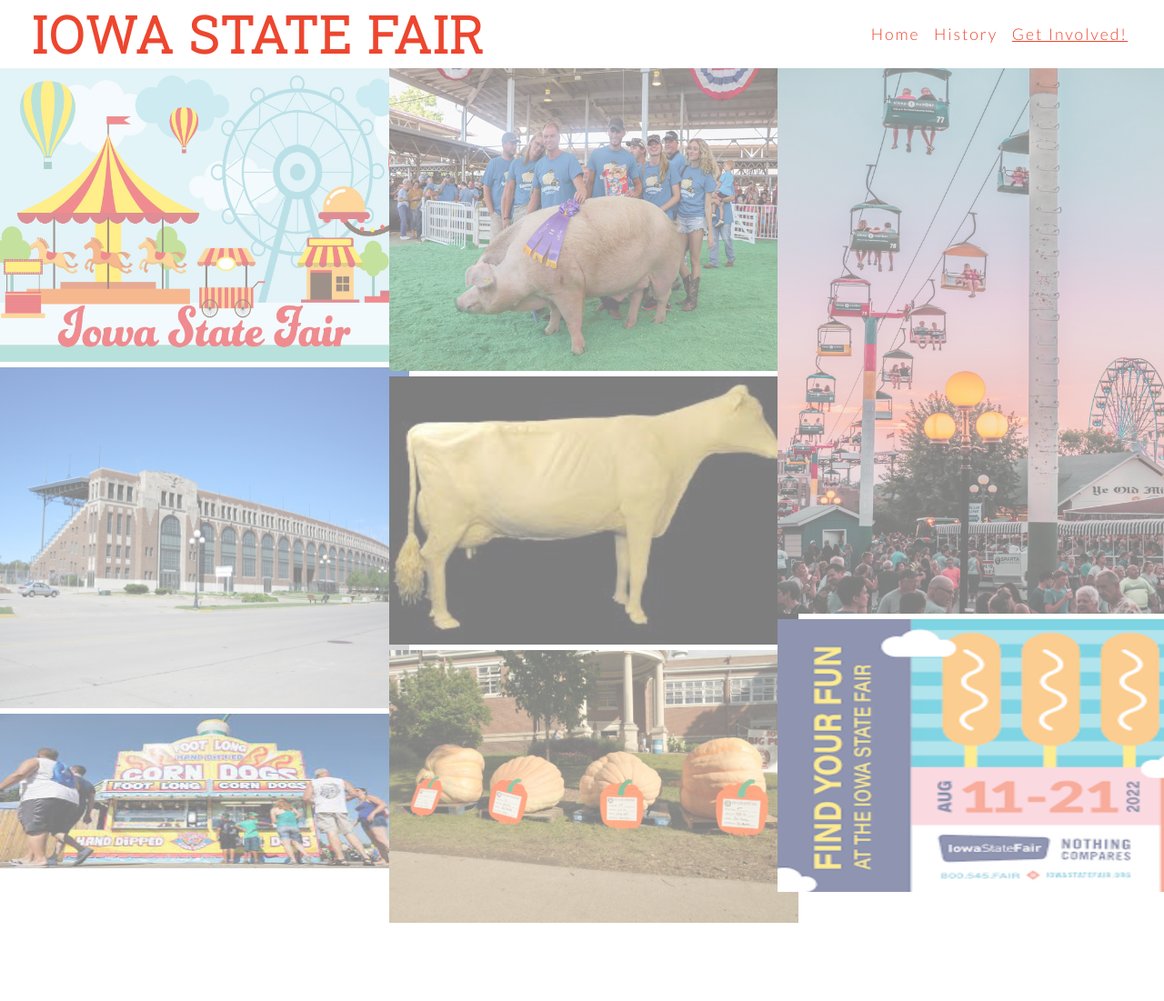
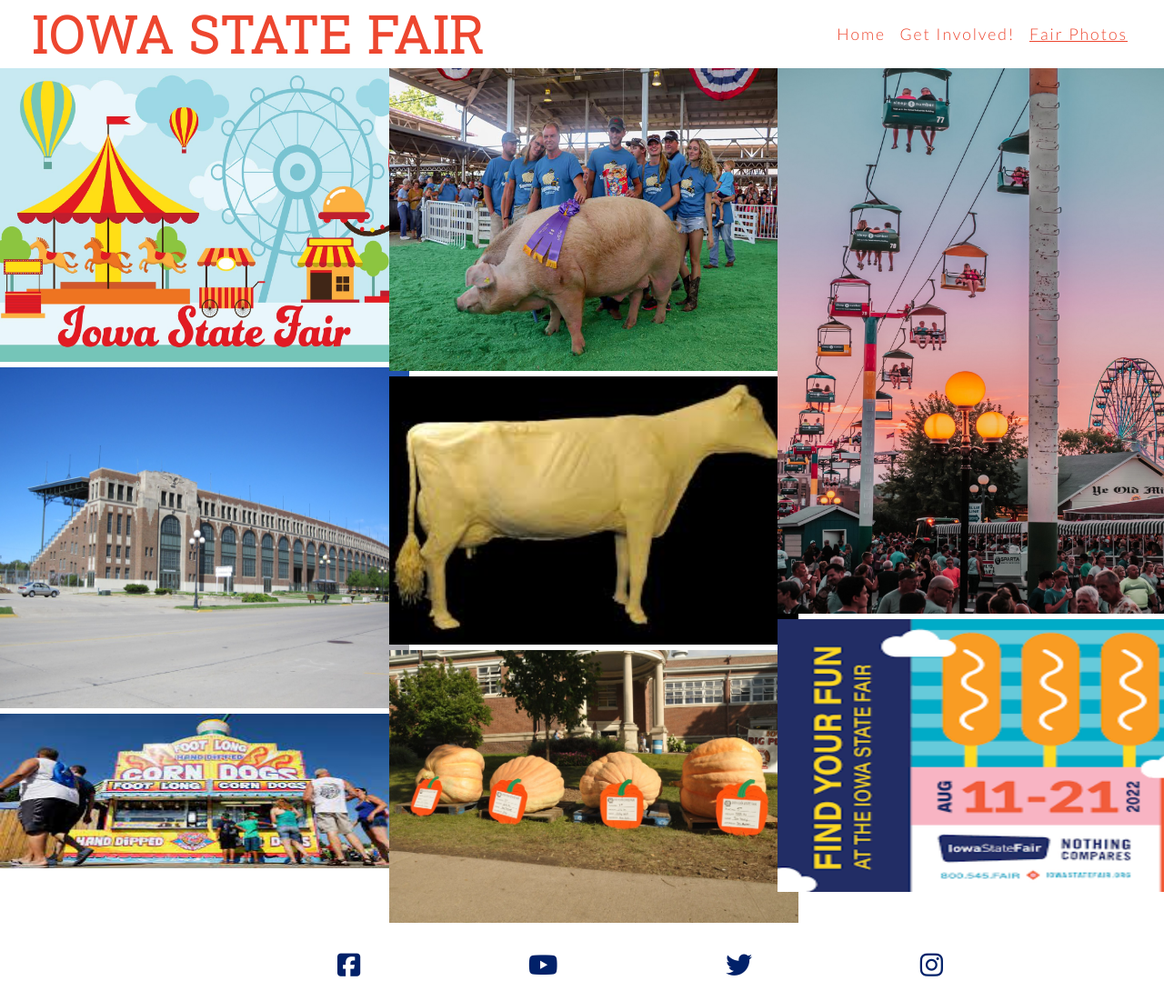
Before and after one commit to Kaylaesmith1/ia-state-fair-history, a plain HTML site: page photos.html in a window 1280 px wide. Shown: the top 1101 px of the page at 91% size. Before the commit the page ends 1021 px from the top, so only its background shows below. Drawn offline with Linux system fonts and the light colour scheme.

Commit message:
Change page content. Fix bug in footer.

```diff
--- a/assets/css/style.css
+++ b/assets/css/style.css
@@ -297,6 +297,19 @@
     clear: both;
     line-height: 1.5;
     column-gap: 3px;
-    opacity: 0.5;
+    /* opacity: 0.5; */
+
+    /*switch butter cow and corn dogs image */
 
 }
+
+.form {
+    background-color: yellow;
+    z-index: 100000;
+    margin-bottom: 50px;
+    width: 100%;
+}
+
+#department {
+    border: 1px solid black;
+}
--- a/involved.html
+++ b/photos.html
@@ -7,10 +7,10 @@
     <meta name="description" content="A brief history of the Iowa State Fair, located in Iowa, USA. ">
     <meta name="keywords" content="iowa, state fair, midwest, attractions, butter cow, food on a stick">
     <link rel="stylesheet" href="assets/css/style.css">
+    <script src="https://kit.fontawesome.com/6062d620b3.js" crossorigin="anonymous"></script>
     <title>Iowa State Fair</title>
 </head>
 <body>
-    <!--Make the header sticky? Link in WhatsApp from Amanda-->
     <header>
         <a href="index.html">
         <h1 id="statefair">Iowa State Fair</h1>
@@ -21,16 +21,16 @@
                 <a href="index.html">Home</a>
             </li>
             <li>
-                <a href="history.html">History</a>
+                <a href="history.html">Get Involved!</a>
             </li>
             <li>
-                <a href="involved.html" class="active">Get Involved!</a>
+                <a href="photos.html" class="active">Fair Photos</a>
             </li>
         </ul>
         </nav>
     </header>
-    <section id="images">
-        <div>
+    <section>
+        <div id="images">
         <img src="assets/images/fair_carnival.jpeg" alt="Cartoon carnival drawing" width="450" height="323">
         <img src="assets/images/grandstand.jpeg" alt="State Fair Grandstand building" width="450" height="375">
         <img src="assets/images/corndogs.jpeg" alt="Corndog seller kiosk" width="450" height="170">
@@ -39,8 +39,23 @@
         <img src="assets/images/pumpkins.webp" alt="Four, huge, prize-winning pumpkins" width="450" height="300">
         <img src="assets/images/sky_ride.jpeg" alt="Sunset sky ride above the fairgrounds" width="450" height="600">
         <img src="assets/images/find_fun.png" alt="Find your fun tagline poster with corndogs" width="450" height="300">
-    </div>
+</div>
 </section>
-
+<footer>
+    <ul>
+        <li>
+            <a href="https://www.facebook.com/iowastatefair" rel="noopener" target="_blank" aria-label="Opens Facebook in a new tab"><i class="fab fa-facebook-square"></i></a>
+        </li>
+        <li>
+            <a href="https://www.youtube.com/user/iastatefair" rel="noopener" target="_blank" aria-label="Opens YouTube in a new tab"><i class="fab fa-youtube"></i></a>
+        </li>
+        <li>
+            <a href="https://twitter.com/iowastatefair" rel="noopener" target="_blank" aria-label="Opens Twitter in a new tab"><i class="fab fa-twitter"></i></a>
+        </li>
+        <li>
+            <a href="https://www.instagram.com/iowastatefair/" rel="noopener" target="_blank" aria-label="Opens Instagram in a new tab"><i class="fab fa-instagram"></i></a>
+        </li>
+    </ul>
+</footer>
     </body>
     </html>
```
Also changed, not shown: history.html (+38 -2 lines), index.html (+2 -4 lines).
